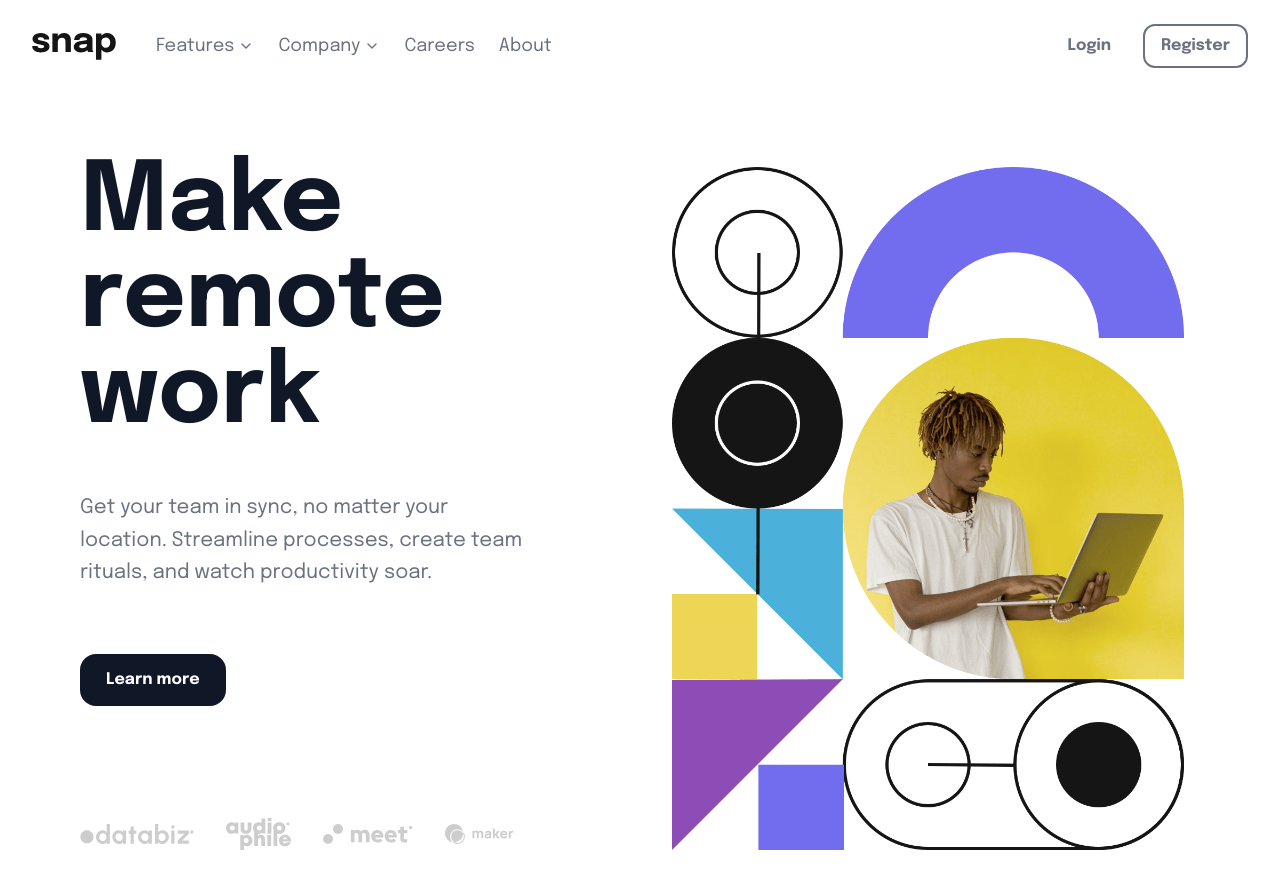
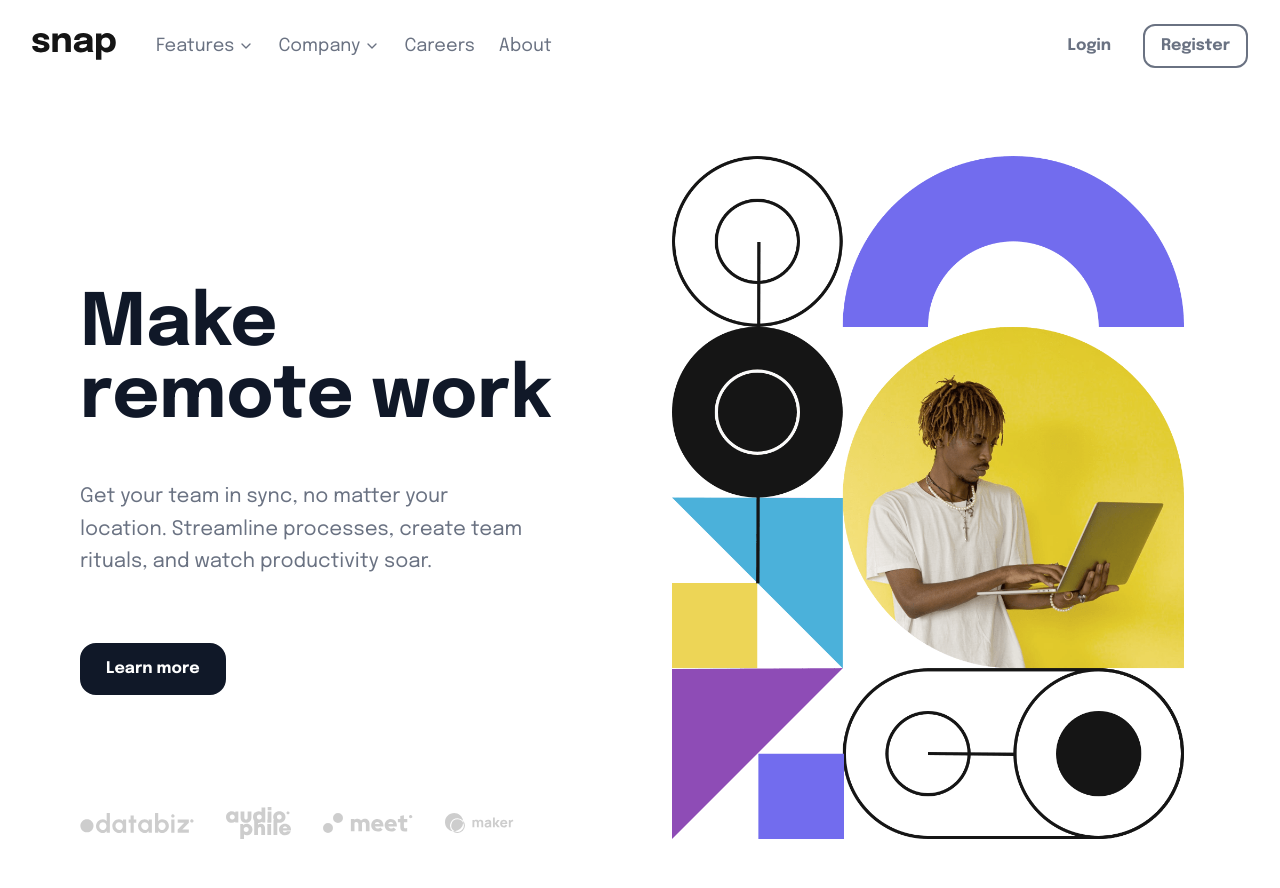
Before and after one commit to hermani456/frontendmaster-challenges, a React (Vite) app in the folder intro-section-with-dropdown-navigation/: page / in a window 1280 px wide. Shown: the top 888 px of the page. Built offline with nearby package versions, Linux system fonts and the light colour scheme.

Commit message:
feat: adjust Hero component heading size for improved readability

```diff
--- a/intro-section-with-dropdown-navigation/src/components/hero.tsx
+++ b/intro-section-with-dropdown-navigation/src/components/hero.tsx
@@ -12,7 +12,7 @@
         {/* left content */}
         <div className="space-y-8 lg:space-y-12 text-center lg:text-left">
           <div className="space-y-8 lg:space-y-12">
-            <h1 className="text-4xl md:text-5xl lg:text-7xl xl:text-8xl font-bold text-gray-900">
+            <h1 className="text-3xl md:text-4xl lg:text-6xl xl:text-7xl 2xl:text-8xl font-bold text-gray-900">
               Make <br className="hidden lg:block" />
               remote work
             </h1>
```
